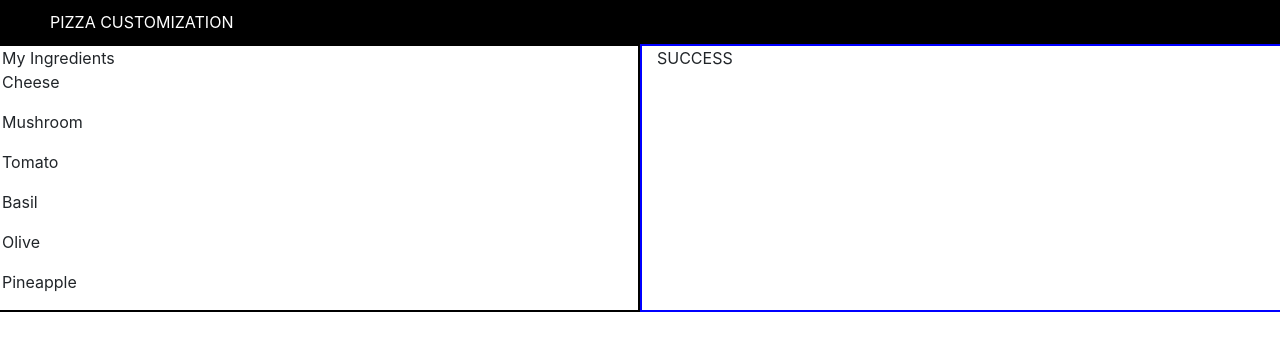
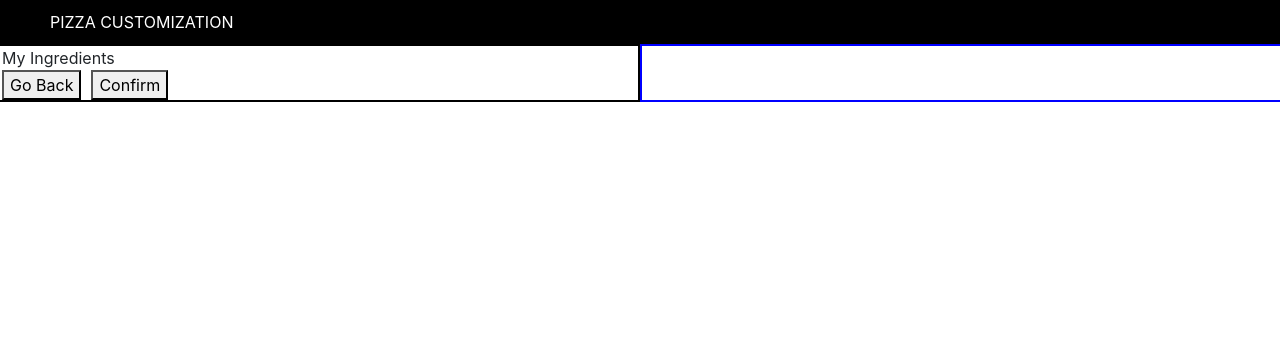
Before and after one commit to aalekh42/Pizza-Project-React-, a React (Create React App) app: page /checkout in a window 1280 px wide. Shown: the top 350 px of the page. Built offline with nearby package versions, Linux system fonts and the light colour scheme.

Commit message:
Updated Checkout page

```diff
--- a/src/components/Checkout.js
+++ b/src/components/Checkout.js
@@ -1,22 +1,48 @@
-import React from 'react';
+import React,{useState} from 'react';
+import { useHistory } from "react-router-dom";
+import Pizzaman from "../assets/PizzaMan.png";
 
 export default function Checkout({ingredients}){
+    const history = useHistory();
+    const [success, setSuccess] = useState(false);
 return(
     <>
         <div className="row">
             <div className="col" style={{border:"2px solid black"}}>
                 <div>My Ingredients</div>
-                {Object.keys(ingredients).map((ingredients)=>{
+                {Object.keys(ingredients).map((ingredient)=>{
                     return(
+                        ingredients[ingredient] && (
                             <p>
-                                {ingredients[0].toUpperCase()}
-                                {ingredients.substr(1)}
+                                {ingredient[0].toUpperCase()}
+                                {ingredient.substr(1)}
                             </p>
+                        )
                     );
-                    })}
+                })}
+                    <button
+                        className="proceedToCheckout"
+                        onClick={() => history.push("/")}>Go Back</button>
+                    <button
+                        onClick={() => setSuccess(true)}
+                        className="proceedToCheckout"
+                        style={{ marginLeft: 10 }}> Confirm </button>
             </div>
             <div className="col" style={{border:"2px solid blue"}}>
-                <div>SUCCESS</div>
+                {success && (
+                <div style={{ textAlign: "center" }}>
+                    <img src={Pizzaman} alt="pizzaman" height="300px" />
+                    <div style={{ fontFamily: "Open Sans Condensed", fontSize: 35 }}>
+                         We have received your order, Thank you
+                    </div>
+                    <div style={{ fontFamily: "Comfortaa" }}>
+                         Order #{Math.round(Math.random() * 100000)}
+                    </div>
+                    <div style={{ fontFamily: "Indie Flower", fontSize: 20 }}>
+                        Will be ready in 20-30 min.
+                    </div>
+                </div>
+                )}
             </div>
         </div>
     </>
--- a/src/components/Customize.js
+++ b/src/components/Customize.js
@@ -24,7 +24,7 @@ return(
     <>
         {JSON.stringify(ingredients)}
         <div className="row">
-            <div className="col" style={{border:"2px solid black"}}>
+            <div className="col" sm={4} style={{border:"2px solid black"}}>
                 <div style={{maxHeight:500,maxWidth:500,position:"relative"}}>
 
                     <motion.div
@@ -105,7 +105,7 @@ return(
                     </motion.div>
                 </div>
             </div>
-            <div className="col" style={{border:"2px solid blue"}}>
+            <div className="col" sm={8} style={{border:"2px solid blue"}}>
                 <label class="container-checkbox">
                   Pineapple
                     <input
```
Also changed, not shown: 1 other file (tests, documents, lock files or other folders).
